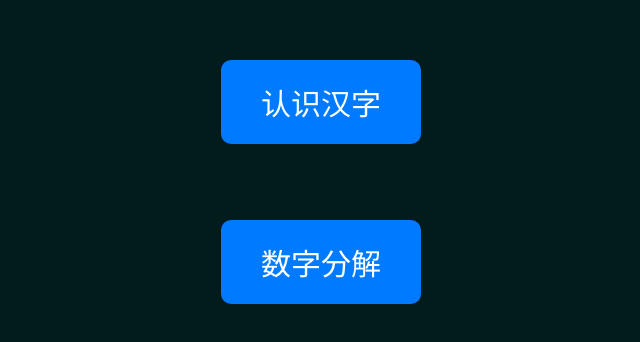
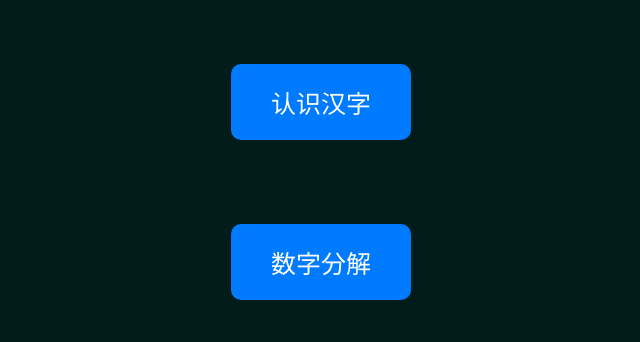
Before and after one commit to wang-shaokang/-, a plain HTML site: page index.html in a window 1280 px wide. Shown: the part 138-480 px from the top of the page, without its empty margins (319-959 px from the left). Drawn offline with Linux system fonts and the light colour scheme.

Commit message:
Update index.html

```diff
--- a/index.html
+++ b/index.html
@@ -14,7 +14,7 @@
             left: 50%;/* 水平居中*/
             transform: translate(-50%, -50%);/*按钮居中 */
             padding: 20px 40px;
-            font-size: 30px; /* 设置按钮字体大小 */
+            font-size: 25px; /* 设置按钮字体大小 */
             color: #fff; /* 设置按钮字体颜色 */
             background-color: #007bff; /* 设置按钮背景颜色 */
             border: none; /* 去掉按钮边框 */
```
